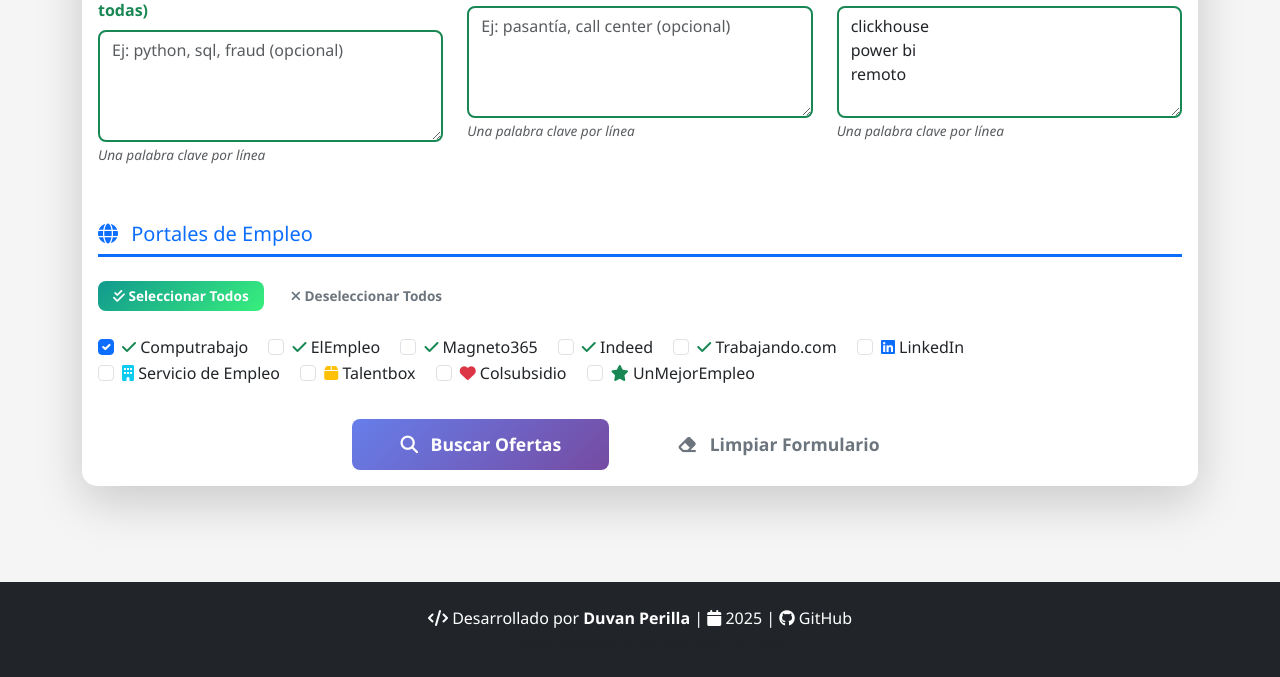
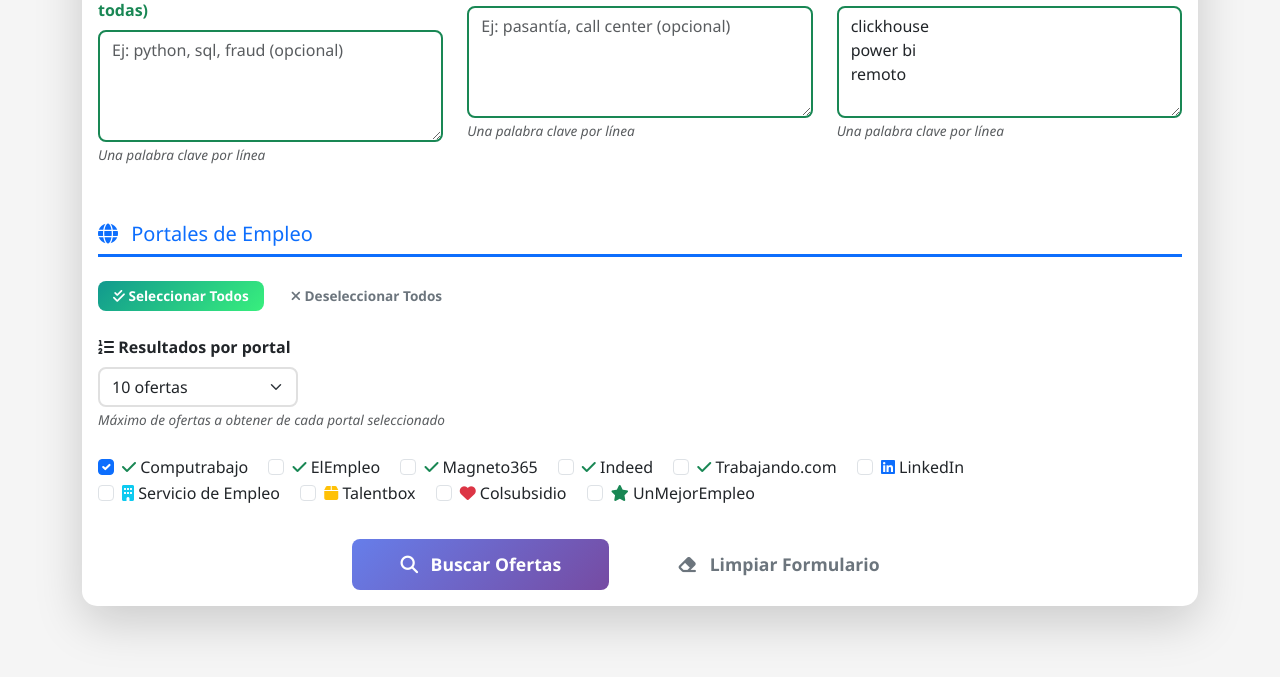
Before and after one commit to DuvanP11/Job_Search, a Flask app: page / in a window 1280 px wide. Shown: the part 1319-1996 px from the top of the page. Run offline with Flask 3, Linux system fonts and the light colour scheme.

Commit message:
📊 FEATURE: Control de resultados por portal
NUEVO CAMPO AGREGADO:
✅ 'Resultados por portal' (dropdown)
   - 5 ofertas
   - 10 ofertas (default)
   - 20 ofertas
   - 30 ofertas
   - 50 ofertas

UBICACIÓN:
- Debajo de botones 'Seleccionar Todos'
- Antes de lista de portales

BACKEND:
✅ Variable: self.max_ofertas_por_portal
✅ Lee de: config.get('resultados_por_portal', 10)
✅ Reemplazados TODOS los límites hardcoded
✅ Ahora dinámico en todos los portales

IMPACTO:
- Usuario puede controlar cantidad de resultados
- Más ofertas = más tiempo de búsqueda
- Configuración: 10 ofertas (balance velocidad/cantidad)

LOGS:
📊 Máximo de ofertas por portal: 20

PRÓXIMO:
- Arreglar por qué ElEmpleo, Indeed, etc. no traen ofertas

```diff
--- a/static/js/main.js
+++ b/static/js/main.js
@@ -181,6 +181,7 @@ document.addEventListener('DOMContentLoaded', function() {
             experiencia_maxima: parseInt(document.getElementById('experiencia_max').value) || 15,
             fecha_desde: document.getElementById('fecha_desde').value || null,
             fecha_hasta: document.getElementById('fecha_hasta').value || null,
+            resultados_por_portal: parseInt(document.getElementById('resultados_por_portal').value) || 10,
             keywords_incluir: keywords_incluir,
             keywords_excluir: keywords_excluir,
             keywords_bonus: keywords_bonus,
--- a/templates/index.html
+++ b/templates/index.html
@@ -327,6 +327,21 @@ remoto</textarea>
                                         <i class="fas fa-times"></i> Deseleccionar Todos
                                     </button>
                                 </div>
+
+                                <!-- Control de resultados por portal -->
+                                <div class="mb-3">
+                                    <label for="resultados_por_portal" class="form-label">
+                                        <i class="fas fa-list-ol"></i> Resultados por portal
+                                    </label>
+                                    <select class="form-select" id="resultados_por_portal" style="max-width: 200px;">
+                                        <option value="5">5 ofertas</option>
+                                        <option value="10" selected>10 ofertas</option>
+                                        <option value="20">20 ofertas</option>
+                                        <option value="30">30 ofertas</option>
+                                        <option value="50">50 ofertas</option>
+                                    </select>
+                                    <small class="text-muted">Máximo de ofertas a obtener de cada portal seleccionado</small>
+                                </div>
                             </div>
 
                             <div class="col-md-12">
```
Also changed, not shown: utils/scraper.py (+9 -6 lines).
